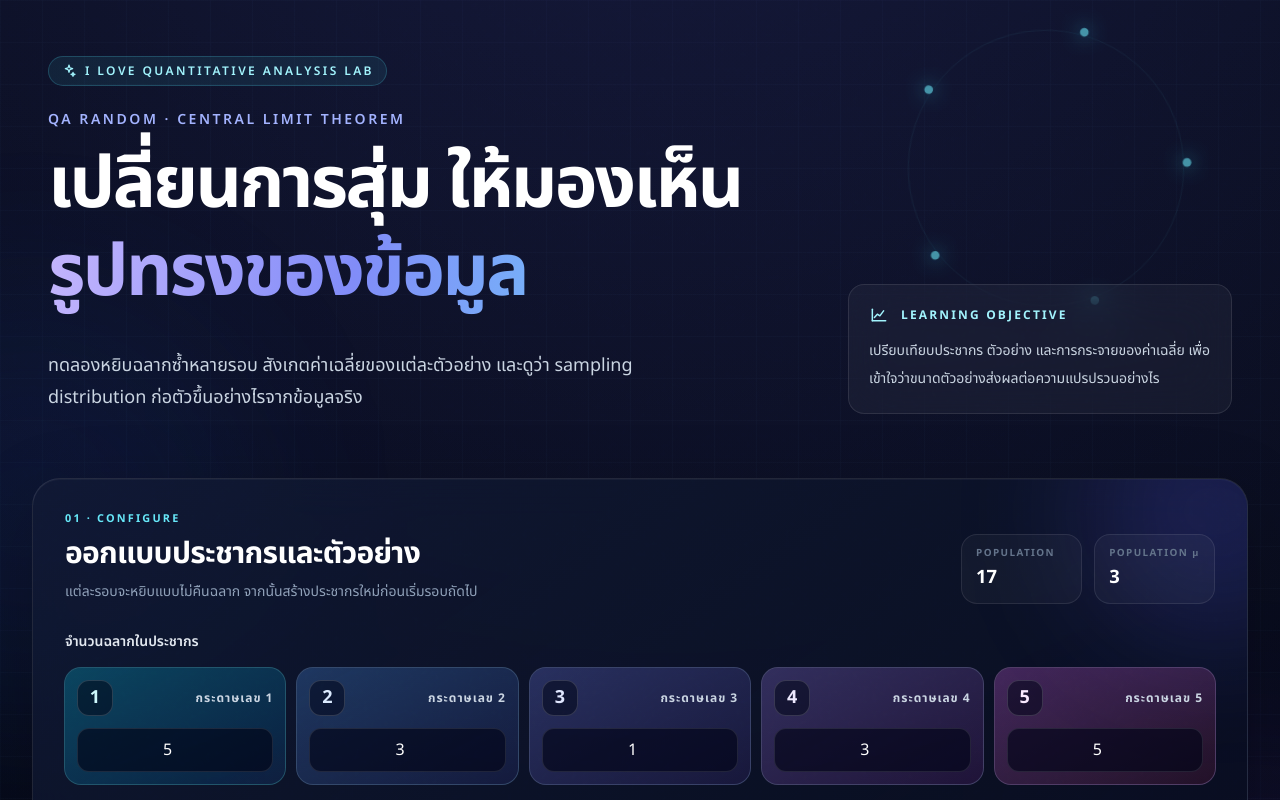
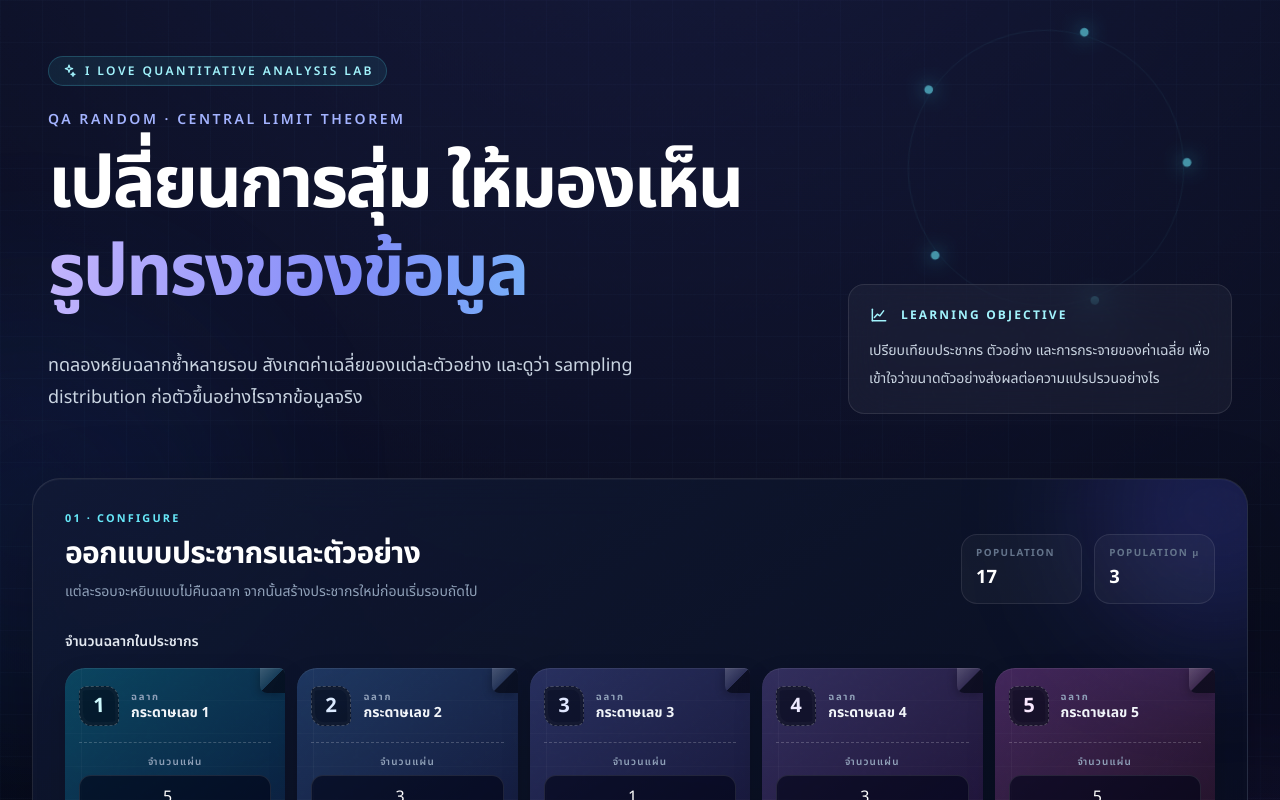
Before and after one commit to nutt-ntw/qa-random, a Next.js app: page / in a window 1280 px wide. Shown: the top 800 px of the page. Built offline with nearby package versions, Linux system fonts and the light colour scheme.

Commit message:
feat: style ticket controls as paper sheets

```diff
--- a/app/globals.css
+++ b/app/globals.css
@@ -70,6 +70,60 @@ button { -webkit-tap-highlight-color: transparent; }
 .metric-pill span { display: block; font-size: .62rem; font-weight: 700; letter-spacing: .14em; color: #64748b; }
 .metric-pill strong { display: block; margin-top: .2rem; color: white; font-size: 1.15rem; font-variant-numeric: tabular-nums; }
 
+.paper-sheet {
+  isolation: isolate;
+  min-width: 0;
+  overflow: hidden;
+  border-radius: 1.25rem .35rem 1.25rem 1.25rem;
+  box-shadow: inset 0 1px 0 rgba(255,255,255,.08), 0 14px 30px rgba(0,0,0,.16);
+}
+
+.paper-sheet::before {
+  content: "";
+  position: absolute;
+  z-index: 0;
+  inset: 0;
+  pointer-events: none;
+  opacity: .65;
+  background:
+    linear-gradient(90deg, transparent 0 1rem, rgba(255,255,255,.05) 1rem calc(1rem + 1px), transparent calc(1rem + 1px)),
+    repeating-linear-gradient(180deg, transparent 0 2rem, rgba(255,255,255,.035) 2rem calc(2rem + 1px));
+}
+
+.paper-fold {
+  position: absolute;
+  z-index: 2;
+  top: 0;
+  right: 0;
+  width: 1.6rem;
+  height: 1.6rem;
+  pointer-events: none;
+  border-bottom-left-radius: .45rem;
+  background: linear-gradient(135deg, rgba(255,255,255,.2), rgba(255,255,255,.055) 48%, rgba(5,8,20,.72) 50%);
+  box-shadow: -.18rem .18rem .45rem rgba(0,0,0,.18);
+}
+
+.paper-number {
+  border: 1px dashed rgba(255,255,255,.24);
+  border-radius: .45rem .8rem .45rem .8rem;
+  background: rgba(3,7,18,.62);
+  box-shadow: inset 0 0 0 3px rgba(255,255,255,.025);
+  transform: rotate(-1.5deg);
+}
+
+.paper-quantity {
+  border-top: 1px dashed rgba(255,255,255,.2);
+}
+
+.paper-sheet:hover {
+  transform: translateY(-2px) rotate(-.12deg);
+  box-shadow: inset 0 1px 0 rgba(255,255,255,.1), 0 18px 36px rgba(0,0,0,.22);
+}
+
+.paper-sheet:focus-within {
+  transform: translateY(-2px);
+}
+
 .hero-orbit { animation: orbit-pulse 8s ease-in-out infinite; }
 .hero-dot { --angle: calc(var(--dot-index) * 72deg); position: absolute; left: 50%; top: 50%; width: .55rem; height: .55rem; border-radius: 999px; background: #67e8f9; box-shadow: 0 0 18px #22d3ee; transform: rotate(var(--angle)) translateX(8.9rem); transform-origin: 0 0; }
 
--- a/components/experiment/TicketPool.tsx
+++ b/components/experiment/TicketPool.tsx
@@ -19,16 +19,25 @@ export function TicketPool({ counts, errors, disabled, onChange }: TicketPoolPro
   return (
     <fieldset disabled={disabled} className="min-w-0">
       <legend className="mb-4 text-sm font-semibold text-slate-200">จำนวนฉลากในประชากร</legend>
-      <div className="grid grid-cols-2 gap-3 sm:grid-cols-5">
+      <div className="grid grid-cols-2 gap-3 sm:grid-cols-3 lg:grid-cols-5">
         {TICKET_VALUES.map((value) => {
           const errorId = `ticket-${value}-error`;
           return (
-            <label key={value} className={`group relative rounded-2xl bg-gradient-to-br p-3 ring-1 transition focus-within:ring-2 ${ticketColors[value]}`}>
-              <span className="mb-3 flex items-center justify-between">
-                <span className="grid size-9 place-items-center rounded-xl border border-white/15 bg-slate-950/55 text-lg font-bold">{value}</span>
-                <span className="text-xs font-bold tracking-[0.08em] text-slate-300">กระดาษเลข {value}</span>
+            <label
+              key={value}
+              className={`paper-sheet group relative bg-gradient-to-br p-3.5 ring-1 transition focus-within:ring-2 ${ticketColors[value]}`}
+            >
+              <span className="paper-fold" aria-hidden="true" />
+              <span className="relative z-10 flex min-h-12 items-center gap-3 pr-3">
+                <span className="paper-number grid size-10 shrink-0 place-items-center text-xl font-black">{value}</span>
+                <span className="min-w-0">
+                  <span className="block text-[0.6rem] font-bold tracking-[0.18em] text-slate-400">ฉลาก</span>
+                  <span className="block text-xs leading-4 font-bold text-slate-100 sm:text-sm">กระดาษเลข {value}</span>
+                </span>
               </span>
               <span className="sr-only">จำนวนฉลากเลข {value}</span>
+              <span className="paper-quantity relative z-10 mt-3 block pt-3">
+                <span className="mb-1.5 block text-center text-[0.62rem] font-semibold tracking-[0.12em] text-slate-400">จำนวนแผ่น</span>
                 <input
                   type="number"
                   inputMode="numeric"
@@ -41,7 +50,8 @@ export function TicketPool({ counts, errors, disabled, onChange }: TicketPoolPro
                   aria-describedby={errors[value] ? errorId : undefined}
                   className="min-h-11 w-full rounded-xl border border-white/10 bg-slate-950/65 px-3 text-center text-lg font-bold text-white outline-none transition placeholder:text-slate-600 focus:border-cyan-300/60 focus:ring-2 focus:ring-cyan-300/20 disabled:cursor-not-allowed disabled:opacity-50"
                 />
-              {errors[value] ? <span id={errorId} className="mt-2 block text-xs leading-5 text-rose-300">{errors[value]}</span> : null}
+              </span>
+              {errors[value] ? <span id={errorId} className="relative z-10 mt-2 block text-xs leading-5 text-rose-300">{errors[value]}</span> : null}
             </label>
           );
         })}
```
Lines whose indentation alone changed are shown as unchanged.
